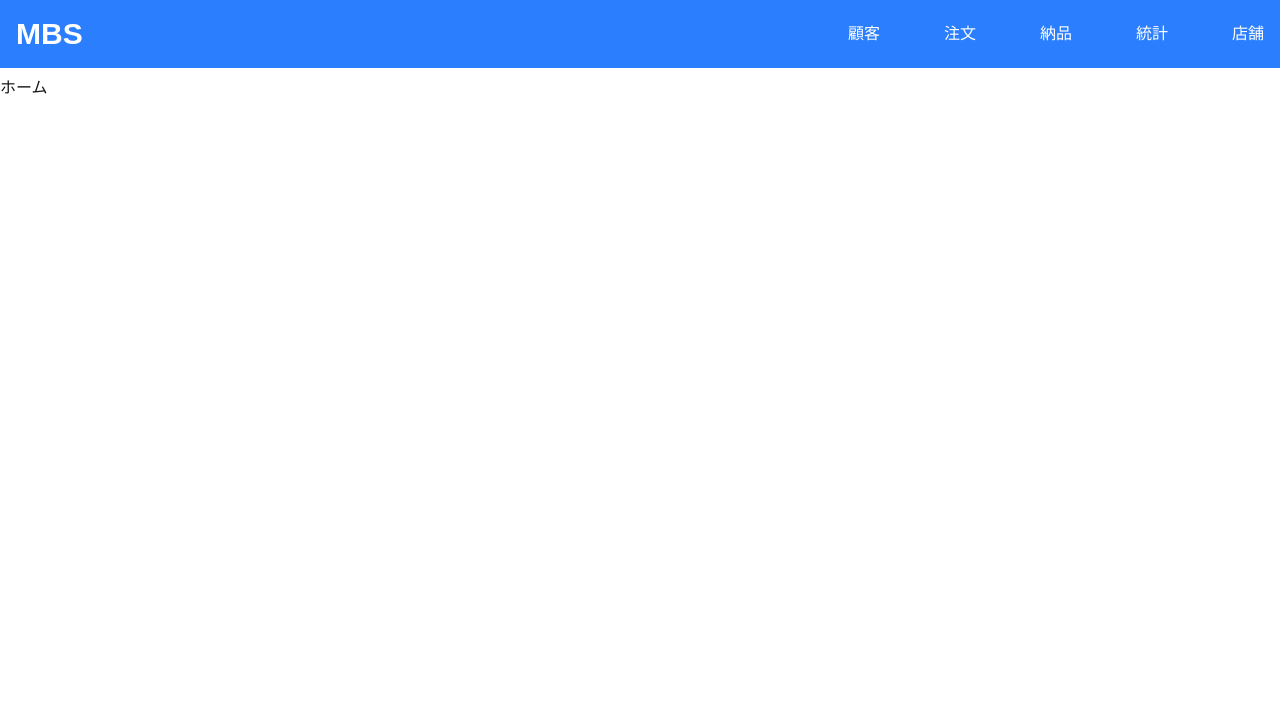
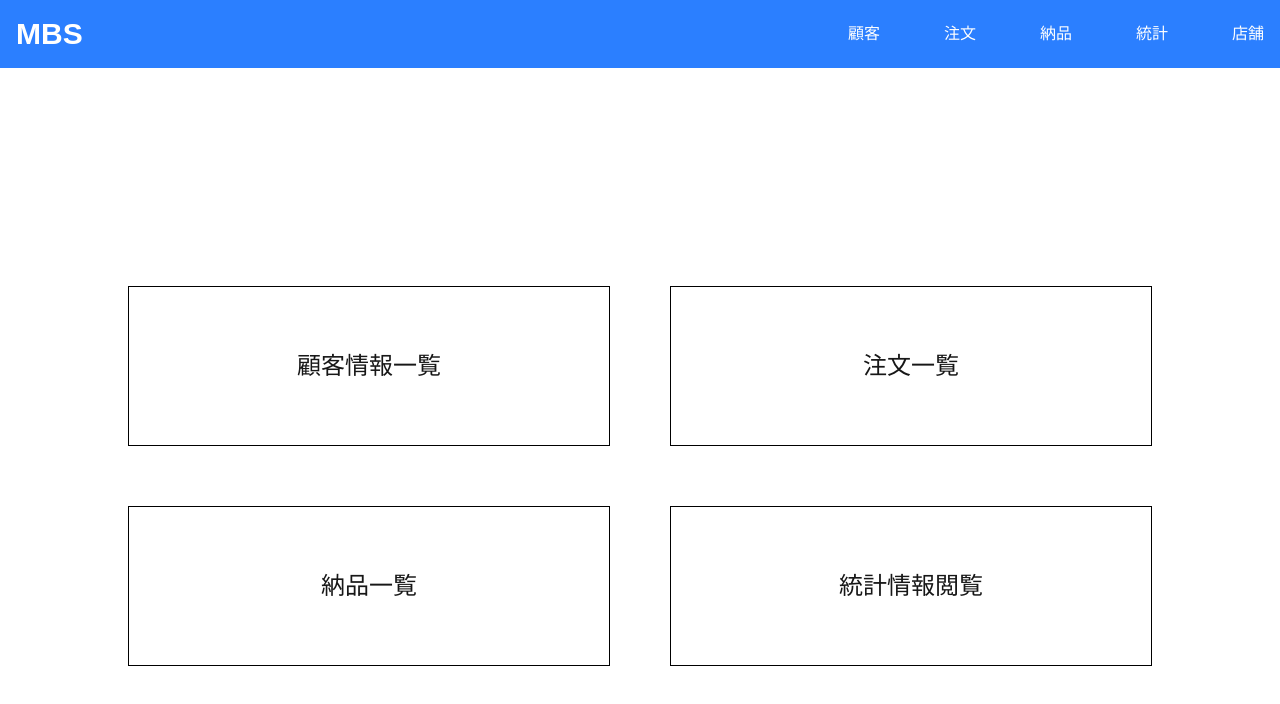
Before and after one commit to wasabi49/ocs-systemDevelopmentExercises, a Next.js app in the folder mbs/: page /Home in a window 1280 px wide. Shown: the top 704 px of the page. Built offline with nearby package versions, Linux system fonts and the light colour scheme.

Commit message:
背景の削除

```diff
--- a/mbs/app/Home/page.tsx
+++ b/mbs/app/Home/page.tsx
@@ -1,4 +1,29 @@
-const Home = () => {
-  return <h1>ホーム</h1>;
+import React from 'react'
+
+export const Home = () => {
+  const buttons = [
+    { label: '顧客情報一覧', path: '/Home/CustomerList' },
+    { label: '注文一覧', path: '/Home/OrderList' },
+    { label: '納品一覧', path: '/Home/DeliveryList' },
+    { label: '統計情報閲覧', path: '/Home/Statistics' },
+  ];
+
+  return (
+    <div className="min-h-screen flex items-center justify-center  p-4">
+      <div className="w-full max-w-screen-lg grid grid-cols-1 sm:grid-cols-2 sm:gap-15 gap-6">
+        {buttons.map((btn, idx) => (
+          <a
+            key={idx}
+            href={btn.path}
+            className="w-full sm:h-40  h-24 border border-black text-2xl bg-white hover:bg-gray-200 transition flex items-center justify-center"
+          >
+            {btn.label}
+          </a>
+        ))}
+      </div>
+    </div>
+  );
 };
+
+
 export default Home;
```
